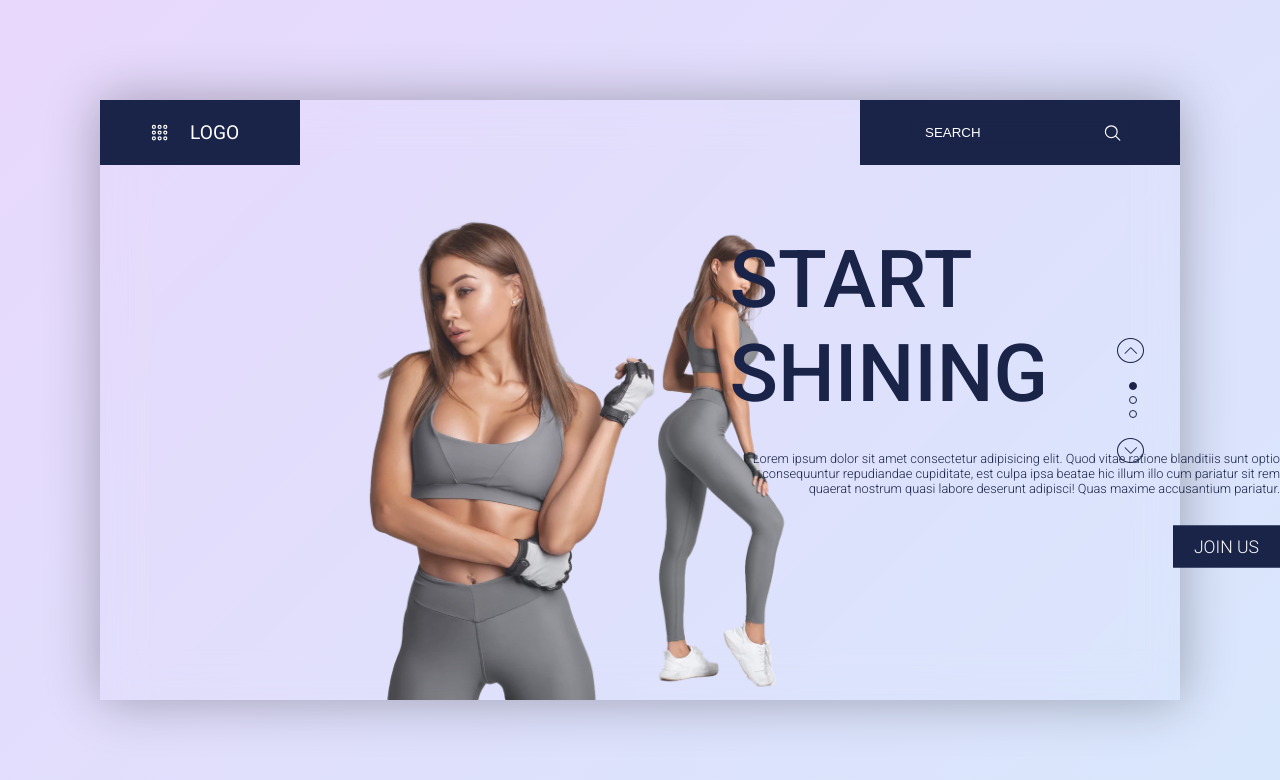
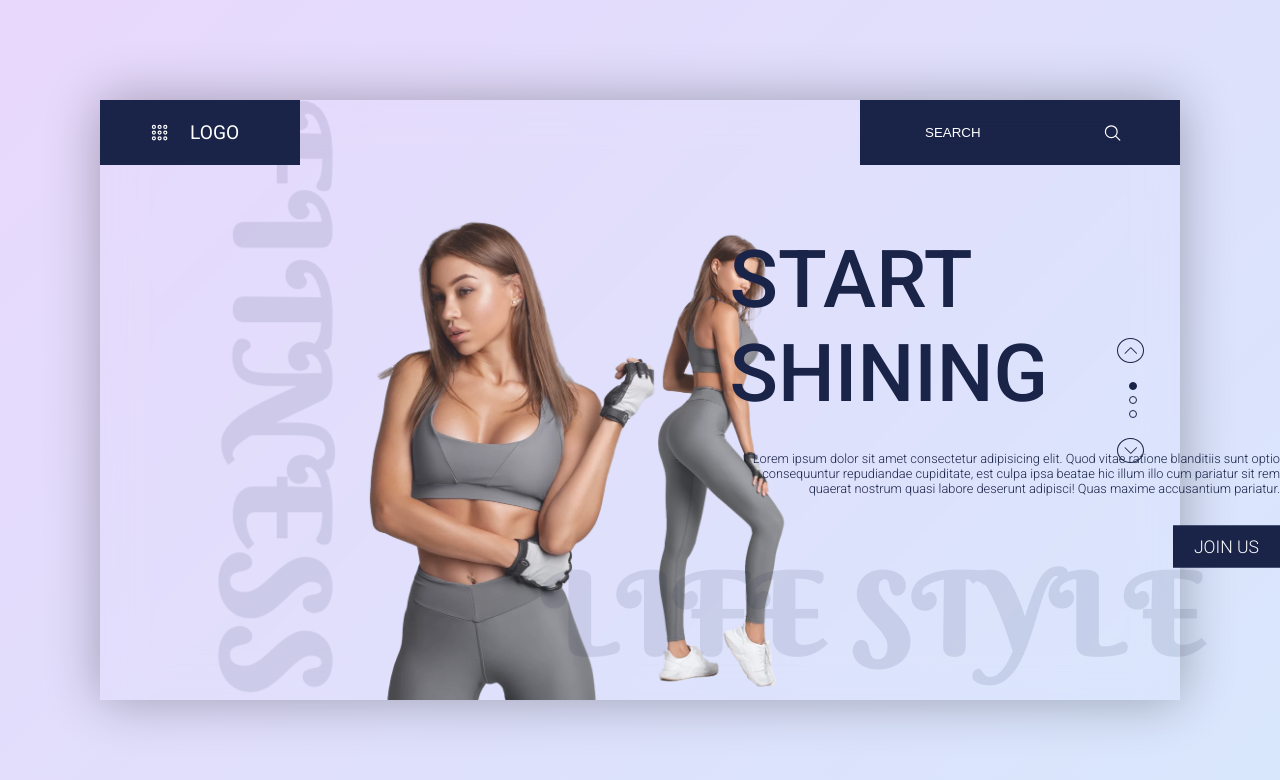
Before and after one commit to freetimezp/js-sport-05, a plain HTML site: page index.html in a window 1280 px wide. Drawn offline with nearby package versions, Linux system fonts and the light colour scheme.

Commit message:
06. js-sport-05. Banner section. Watermark Titles.

```diff
--- a/assets/css/style.css
+++ b/assets/css/style.css
@@ -322,3 +322,32 @@ header .logo {
     color: var(--primary);
     background: transparent;
 }
+
+.banner .title-left {
+    font-family: 'Berkshire Swash', cursive;
+    text-transform: uppercase;
+    line-height: 1em;
+    position: absolute;
+    top: 50%;
+    left: -20px;
+    font-size: 8em;
+    letter-spacing: 8px;
+    color: var(--primary);
+    transform: translateY(-50%) rotateZ(90deg);
+    opacity: 0.1;
+    z-index: 1;
+}
+
+.banner .title-right {
+    font-family: 'Berkshire Swash', cursive;
+    text-transform: uppercase;
+    line-height: 1em;
+    position: absolute;
+    top: 70%;
+    right: 6%;
+    font-size: 7em;
+    letter-spacing: 2px;
+    color: var(--primary);
+    opacity: 0.1;
+    z-index: 1;
+}
--- a/index.html
+++ b/index.html
@@ -74,6 +74,9 @@
             </p>
             <a href="#">Join Us</a>
         </div>
+
+        <h1 class="title-left">Fitness</h1>
+        <h1 class="title-right">Life Style</h1>
     </div>
 
     <script src="assets/js/main.js"></script>
```
